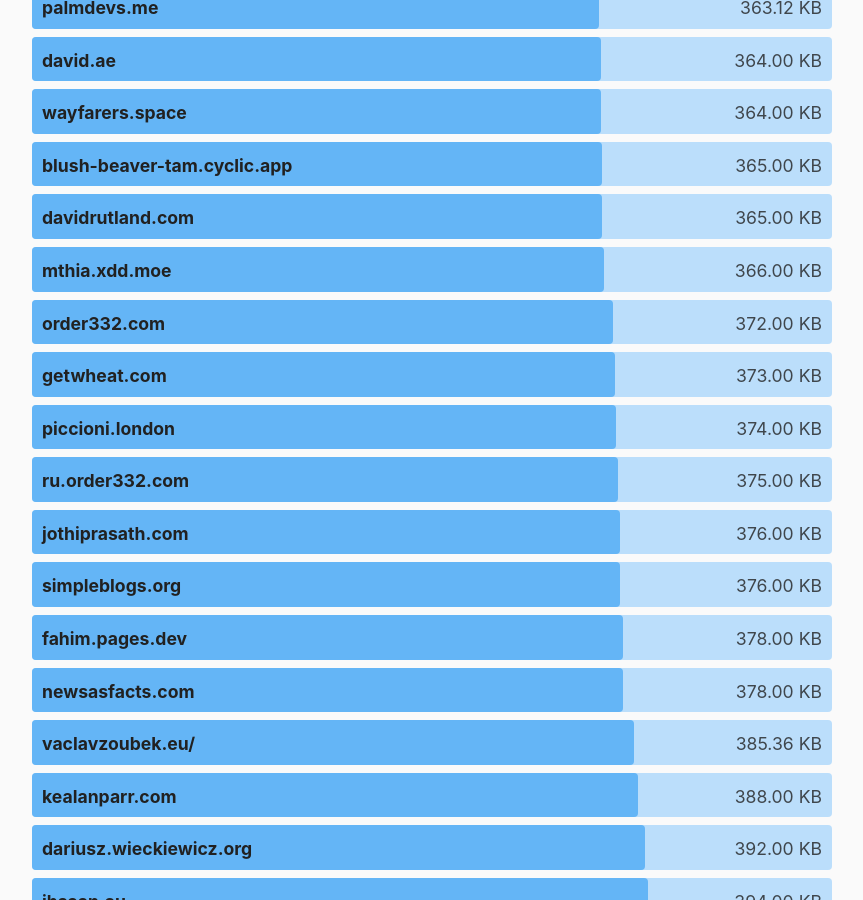
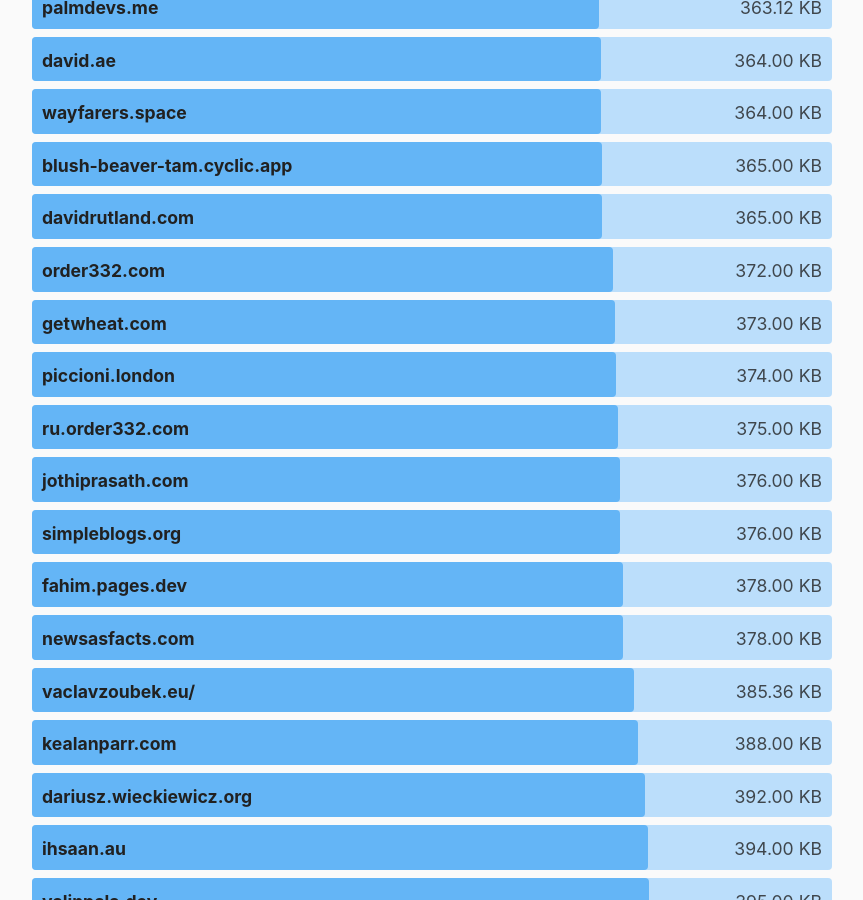
Before and after one commit to kevquirk/512kb.club, a Jekyll site: the page built from index.md, in a window 1280 px wide and 900 px high, scrolled down 40729 px. Shown: the whole window, without its empty margins (208-1071 px from the left). Built offline with Jekyll 4.4.1, drawn with Linux system fonts in a browser that asks for light colours.

Commit message:
Update sites.yml

```diff
--- a/_data/sites.yml
+++ b/_data/sites.yml
@@ -2453,11 +2453,6 @@
   size: 66.4
   last_checked: 2022-03-05
 
-- domain: mthia.xdd.moe
-  url: https://mthia.xdd.moe/
-  size: 366
-  last_checked: 2023-06-18
-
 - domain: mudkip.dev
   url: https://mudkip.dev
   size: 27.33
```
